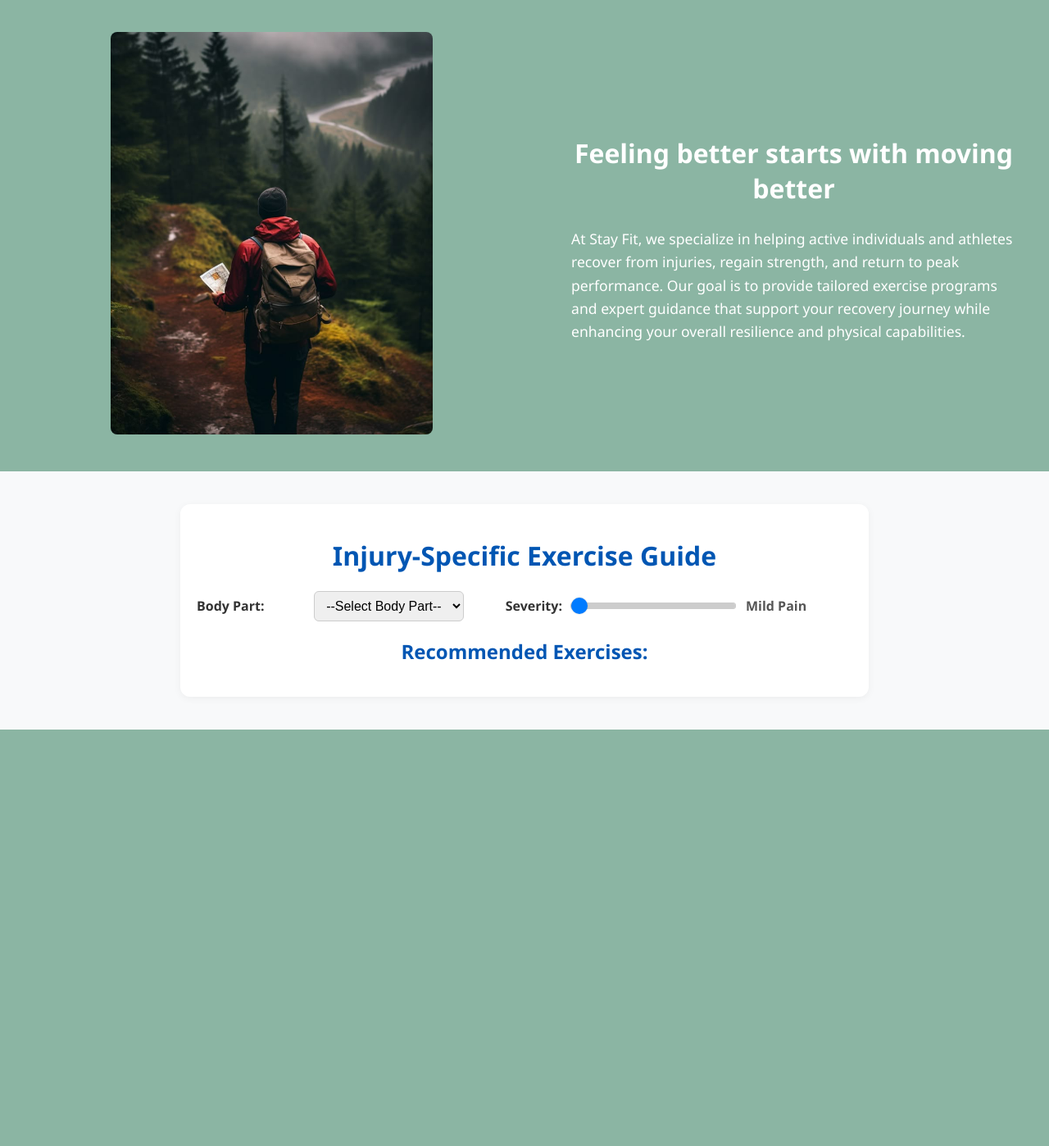
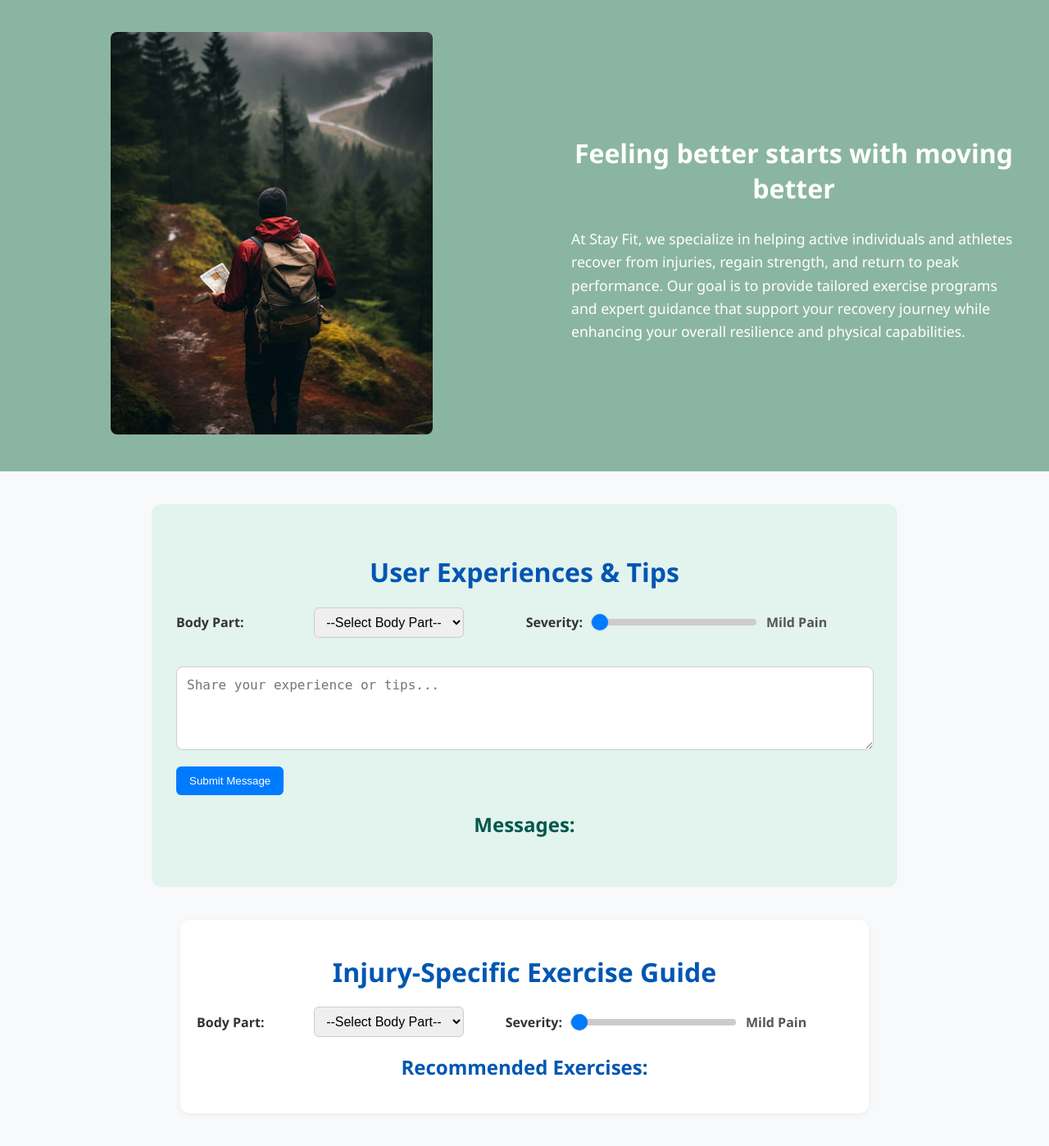
Before and after one commit to TylerRelfBGSU/BGSUHackathon2025, a Flask app: template templates/index.html in a window 1280 px wide. Shown: the part 551-1949 px from the top of the page at 82% size. Before the commit the page ends 1441 px from the top, so only its background shows below. Run offline with Flask 3, Linux system fonts and the light colour scheme; the template is opened without the code that fills it: most values are stand-ins (such as "Sample title", 1, 10 or a date in 2020).

Commit message:
Add chat feature

```diff
--- a/app.py
+++ b/app.py
@@ -27,10 +27,13 @@ def get_body_parts():
 
     if exercises_data is None:
         print("No data found at the root of the database.")
-    else:
-        print("Fetched body parts:", list(exercises_data.keys()))  # Log available body parts
+        return []
 
-    return list(exercises_data.keys()) if exercises_data else []
+    # Exclude "messages" key from the list of body parts
+    body_parts = [key for key in exercises_data.keys() if key.lower() != 'messages']
+    print("Filtered body parts:", body_parts)  # Log filtered body parts
+
+    return body_parts
 
 # Function to fetch exercises based on body part and severity
 def get_exercises(body_part=None, severity=None):
@@ -87,5 +90,27 @@ def get_exercises_ajax():
 
     return jsonify(exercises_data)
 
+@app.route('/submit_message', methods=['POST'])
+def submit_message():
+    body_part = request.form['body_part']
+    severity_map = {'1': 'Mild Pain', '2': 'Moderate Injury', '3': 'Major Injury'}
+    severity = severity_map.get(request.form['severity'])
+    message = request.form['message']
+
+    ref = db.reference(f"messages/{body_part}/{severity}")
+    ref.push(message)
+    return '', 204
+
+@app.route('/get_messages', methods=['POST'])
+def get_messages():
+    body_part = request.form['body_part']
+    severity_map = {'1': 'Mild Pain', '2': 'Moderate Injury', '3': 'Major Injury'}
+    severity = severity_map.get(request.form['severity'])
+
+    ref = db.reference(f"messages/{body_part}/{severity}")
+    messages_data = ref.get()
+    messages = list(messages_data.values()) if messages_data else []
+    return jsonify(messages)
+
 if __name__ == '__main__':
     app.run(debug=True)
--- a/static/styles.css
+++ b/static/styles.css
@@ -280,3 +280,58 @@ h2 {
 body {
     padding-top: 50px; /* Adjust this based on your top bar height */
 }
+
+.message-section {
+    background-color: #e3f3ee;
+    padding: 40px 30px;
+    margin: 40px auto;
+    border-radius: 12px;
+    max-width: 850px;
+}
+
+.message-section h2, .message-section h3 {
+    text-align: center;
+    color: #00584c;
+}
+
+#messageForm textarea {
+    width: 97%;
+    padding: 12px;
+    margin-top: 15px;
+    border-radius: 8px;
+    border: 1px solid #ccc;
+    resize: vertical;
+    font-size: 1rem;
+}
+
+#messageForm .btn {
+    margin-top: 15px;
+    background-color: #007bff;
+    color: white;
+    padding: 10px 16px;
+    border: none;
+    border-radius: 6px;
+    cursor: pointer;
+}
+
+#messagesList {
+    list-style: none;
+    padding: 0;
+    margin-top: 20px;
+}
+
+#messagesList li {
+    background-color: #f1f3f5;
+    margin-bottom: 12px;
+    padding: 10px 15px;
+    border-left: 4px solid #00584c;
+    border-radius: 6px;
+}
+
+#msg-severity-label {
+    margin-left: 12px;
+    font-weight: 600;
+    color: #555;
+    width: 130px; /* Match #severity-label to prevent layout shift */
+    display: inline-block;
+}
--- a/templates/index.html
+++ b/templates/index.html
@@ -18,7 +18,6 @@
 		</div>
 	</div>
 
-
 	<div class="hero" style="background-image: url('{{ url_for('static', filename='width_1024.png') }}');">
 		<div class="hero-overlay">
 			<h1 class="hero-title">Stay Fit</h1>
@@ -35,6 +34,35 @@
 				<h2>Feeling better starts with moving better</h2>
 				<p>At Stay Fit, we specialize in helping active individuals and athletes recover from injuries, regain strength, and return to peak performance. Our goal is to provide tailored exercise programs and expert guidance that support your recovery journey while enhancing your overall resilience and physical capabilities.</p>
 			</div>
+		</div>
+	</div>
+
+	<div class="message-section">
+    <h1>User Experiences & Tips</h1>
+		<form id="messageForm">
+			<div class="form-row">
+				<label for="msg_body_part">Body Part:</label>
+				<select id="msg_body_part" name="msg_body_part">
+					<option value="">--Select Body Part--</option>
+					{% for part in body_parts %}
+						<option value="{{ part }}">{{ part }}</option>
+					{% endfor %}
+				</select>
+
+				<div class="slider-container">
+					<label for="msg_severity">Severity:</label>
+					<input type="range" id="msg_severity" name="msg_severity" min="1" max="3" value="1">
+					<span id="msg-severity-label">Mild Pain</span>
+				</div>
+			</div>
+
+			<textarea id="messageText" name="message" rows="4" placeholder="Share your experience or tips..." required></textarea>
+			<button type="submit" class="btn">Submit Message</button>
+		</form>
+
+		<div id="messageResults">
+			<h2>Messages:</h2>
+			<ul id="messagesList"></ul>
 		</div>
 	</div>
 
@@ -66,23 +94,23 @@
     </div>
 
 	<script>
-        $(document).ready(function() {
-            const labels = ['Mild Pain', 'Moderate Injury', 'Major Injury'];
+		$(document).ready(function () {
+			const severityLabels = ['Mild Pain', 'Moderate Injury', 'Major Injury'];
 
-            $('#severity').on('input', function() {
+			$('#severity').on('input', function () {
 				const severity = $(this).val();
-                $('#severity-label').text(labels[severity - 1]);
+				$('#severity-label').text(severityLabels[severity - 1]);
 			});
 
-            $('#filterForm select, #severity').change(function() {
+			$('#filterForm select, #severity').change(function () {
 				const bodyPart = $('#body_part').val();
 				const severity = $('#severity').val();
 
-                $.post('/get_exercises', { body_part: bodyPart, severity: severity }, function(data) {
+				$.post('/get_exercises', { body_part: bodyPart, severity: severity }, function (data) {
 					$('#exercisesList').empty();
 
 					if (data.length > 0) {
-                        data.forEach(function(exercise) {
+						data.forEach(function (exercise) {
 							$('#exercisesList').append(
 								`<li>
 									<strong>${exercise.exercise}</strong><br>
@@ -96,6 +124,51 @@
 					}
 				});
 			});
+
+			// Message system logic
+			$('#msg_severity').on('input', function () {
+				$('#msg-severity-label').text(severityLabels[this.value - 1]);
+				fetchMessages();
+			});
+
+			$('#msg_body_part').change(fetchMessages);
+
+			function fetchMessages() {
+				const part = $('#msg_body_part').val();
+				const severity = $('#msg_severity').val();
+
+				if (!part) {
+					$('#messagesList').html('<li>Please select a body part.</li>');
+					return;
+				}
+
+				$.post('/get_messages', { body_part: part, severity: severity }, function (messages) {
+					$('#messagesList').empty();
+					if (messages.length > 0) {
+						messages.forEach(msg => {
+							$('#messagesList').append(`<li>${msg}</li>`);
+						});
+					} else {
+						$('#messagesList').append('<li>No messages yet. Be the first to share something!</li>');
+					}
+				});
+			}
+
+			$('#messageForm').submit(function (e) {
+				e.preventDefault();
+				const bodyPart = $('#msg_body_part').val();
+				const severity = $('#msg_severity').val();
+				const message = $('#messageText').val();
+
+				$.post('/submit_message', {
+					body_part: bodyPart,
+					severity: severity,
+					message: message
+				}, function () {
+					$('#messageText').val('');
+					fetchMessages();
+				});
+			});
 		});
 	</script>
 </body>
```
Lines whose indentation alone changed are shown as unchanged.
